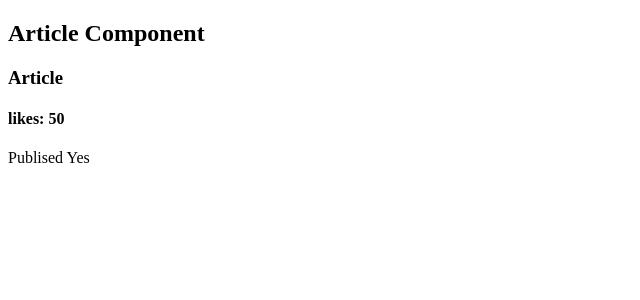
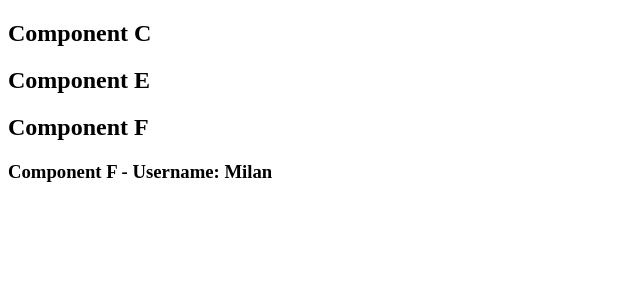
Before and after one commit to milan-sony/learn_vue.js, a Vue app in the folder new-project/: page / in a window 1280 px wide. Shown: the top 300 px of the page, without its empty margins (0-640 px from the left). Built offline with nearby package versions, Linux system fonts and the light colour scheme.

Commit message:
provide / inject

```diff
--- a/new-project/src/App.vue
+++ b/new-project/src/App.vue
@@ -1,25 +1,25 @@
 <template>
-  <!-- <GreetMe name="Milan" />
-  <GreetMe :name="name" :email="email" /> -->
 
-  <ArticleList title="Article" :likes="50" :isPublished="true" />
+  <ComponentC />
+
 </template>
 
 <script>
-// import GreetMe from './components/Greet.vue'
-import ArticleList from './components/Article.vue'
+
+import ComponentC from './components/ComponentC.vue';
 
 export default {
   name: 'App',
-  components: {
-    // GreetMe,
-    ArticleList
-  },
   data() {
     return {
-      name: 'milosh',
-      email: 'milosh@gmail.com'
+
     }
+  },
+  components: {
+    ComponentC
+  },
+  provide:{
+    username: 'Milan'
   }
 }
 </script>
--- /dev/null
+++ b/new-project/src/components/ComponentC.vue
@@ -0,0 +1,19 @@
+<template>
+
+    <h2>Component C</h2>
+    <ComponentE />
+
+</template>
+
+<script>
+
+import ComponentE from './ComponentE.vue'
+
+export default {
+    name: 'ComponentC',
+    components: {
+        ComponentE
+    }
+}
+
+</script>
--- /dev/null
+++ b/new-project/src/components/ComponentE.vue
@@ -0,0 +1,19 @@
+<template>
+
+    <h2>Component E</h2>
+    <ComponentF />
+
+</template>
+
+<script>
+
+import ComponentF from './ComponentF.vue'
+
+export default {
+    name: 'ComponentE',
+    components: {
+        ComponentF
+    }
+}
+
+</script>
--- /dev/null
+++ b/new-project/src/components/ComponentF.vue
@@ -0,0 +1,15 @@
+<template>
+
+    <h2>Component F</h2>
+    <h3>Component F - Username: {{ username }}</h3>
+
+</template>
+
+<script>
+
+export default {
+    name: 'ComponentF',
+    inject: ['username']
+}
+
+</script>
```
